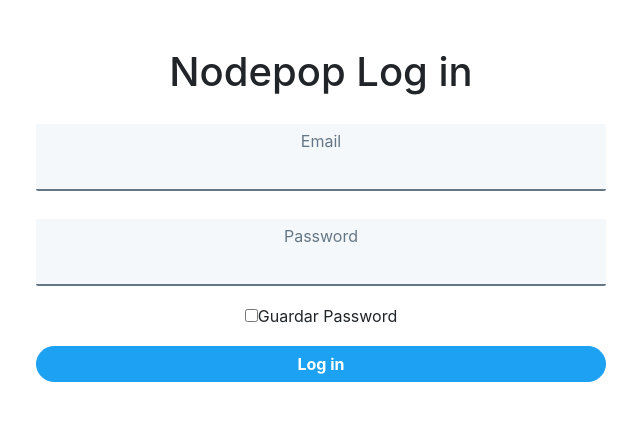
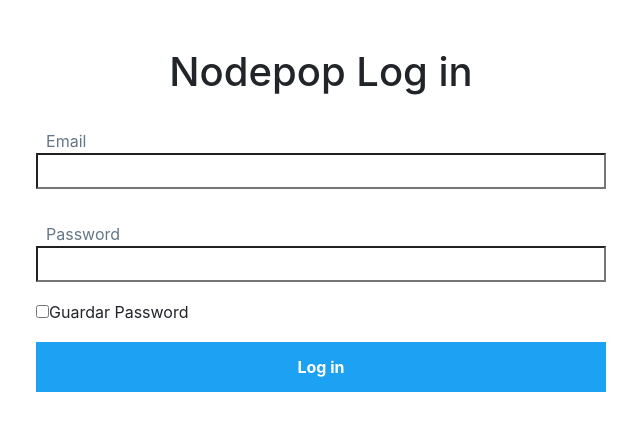
Before and after one commit to emgg2/practica-react, a React (Create React App) app: page /login in a window 1280 px wide. Shown: the top 430 px of the page, without its empty margins (319-959 px from the left). Built offline with nearby package versions, Linux system fonts and the light colour scheme.

Commit message:
set styles

```diff
--- a/src/App.css
+++ b/src/App.css
@@ -2,7 +2,7 @@
 
 
 .App {
-  text-align: center;
+
 }
 
 .App-logo {
--- a/src/components/layout/Header.css
+++ b/src/components/layout/Header.css
@@ -1,18 +1,20 @@
 .header {
     align-items: center;
     display: flex;
+    background-color: black;
 }
 
 .header-logo {
-    align-items: center;
+    align-items:center;
     background-color: transparent;
     border-radius: 9999px;
-    color: rgba(29, 161, 242, 0.1);
+    color: white;
     display: inline-flex;
     height: 48px;
-    justify-content: center;
+    justify-content:flex-end;
     transition: background-color 0.2s;
     width: 48px;
+    margin-left: 50px;
 }
 
 .header-logo:hover {
@@ -27,5 +29,5 @@
 
 .header-button {
     width: 144px;
-    margin-left: 10px;
+
 }
--- a/src/components/layout/Header.js
+++ b/src/components/layout/Header.js
@@ -12,7 +12,8 @@ const Header = ({ className, ...props }) => {
         <header className={classNames('header', classNames)} >
                 <Link to="/">
                     <div className="header-logo">
-                        <Icon width="32" height="32"/>
+                        Nodepop
+
                     </div>
                 </Link>
                 <nav className="header-nav">
--- a/src/components/products/NewProductPage/NewProductPageForm.js
+++ b/src/components/products/NewProductPage/NewProductPageForm.js
@@ -86,7 +86,6 @@ const NewProductPage = ({ onSubmit }) => {
 						type="text"
 						name="price"
 						label="Precio"
-						className="loginForm-field"
 						value={price}
 						onChange={handleChange}
 					/>
@@ -97,6 +96,7 @@ const NewProductPage = ({ onSubmit }) => {
 
 					<MultiSelectTags
 						onChange={handleChangeMultiSelect}
+						label="Tags"
 					/>
 
 					<File
--- a/src/components/shared/Button.js
+++ b/src/components/shared/Button.js
@@ -6,7 +6,7 @@ const Button = styled.button `
 
     align-items: center;
     background-color: ${props => props.variant === 'primary' ? accentColor : 'white'};
-    border-radius: 9999px;
+
     border-style: solid;
     border-width: 1px;
     border-color: ${accentColor};
@@ -15,7 +15,7 @@ const Button = styled.button `
     display: inline-flex;
     font: inherit;
     font-weight: bold;
-    min-height: 36px;
+    min-height: 50px;
     justify-content: center;
     min-width: 72px;
     outline-style: none;
--- a/src/components/shared/Input.css
+++ b/src/components/shared/Input.css
@@ -1,9 +1,5 @@
 .formField-label {
-  background-color: rgb(245, 248, 250);
-  border-bottom-style: solid;
-  border-bottom-width: 2px;
-  border-color: rgb(101, 119, 134);
-  border-radius: 2px;
+
   color: rgb(101, 119, 134);
   display: flex;
   flex-direction: column;
@@ -17,7 +13,7 @@
   outline-style: none;
   padding: 2px 10px 5px 10px;
   width: 100%;
-  border:none;
+
 }
 
 .formField-label span {
@@ -27,8 +23,3 @@
 .formField-label span:first-letter {
   text-transform: capitalize;
 }
-
-.formField--focused .formField-label {
-  color: rgb(29, 161, 242);
-  border-color: rgb(29, 161, 242);
-}
--- a/src/components/shared/MultiSelectTags.js
+++ b/src/components/shared/MultiSelectTags.js
@@ -5,7 +5,7 @@ import { getTags } from '../../api/products';
 
 
 
-const MultiSelectTags = ({onChange}) => {
+const MultiSelectTags = ({onChange, label}) => {
 
     const [tagsOptions, setTagsOptions] = React.useState({
         value: '',
@@ -36,9 +36,12 @@ const MultiSelectTags = ({onChange}) => {
 
 
 
+
     const animatedComponents = makeAnimated();
 
     return (
+        <label className="formField-label">
+        <span>{label}</span>
         <Select
             closeMenuOnSelect={false}
             components = {animatedComponents}
@@ -47,6 +50,7 @@ const MultiSelectTags = ({onChange}) => {
             onChange={onChange}
             options={tagsOptions}
         />
+        </label>
     );
 };
 
```
